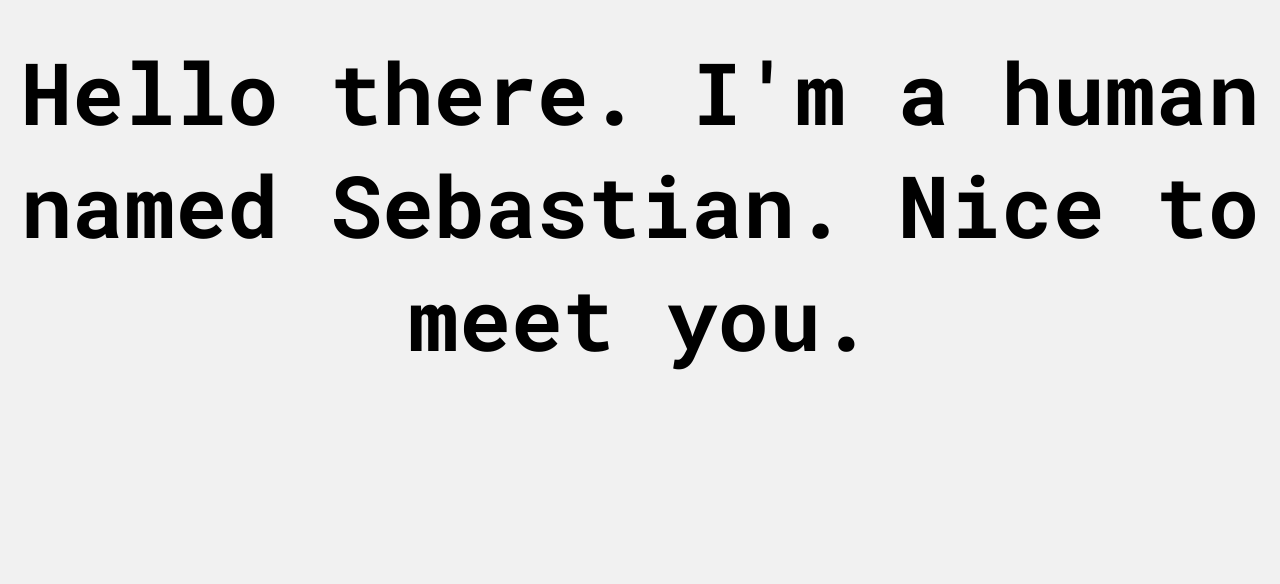
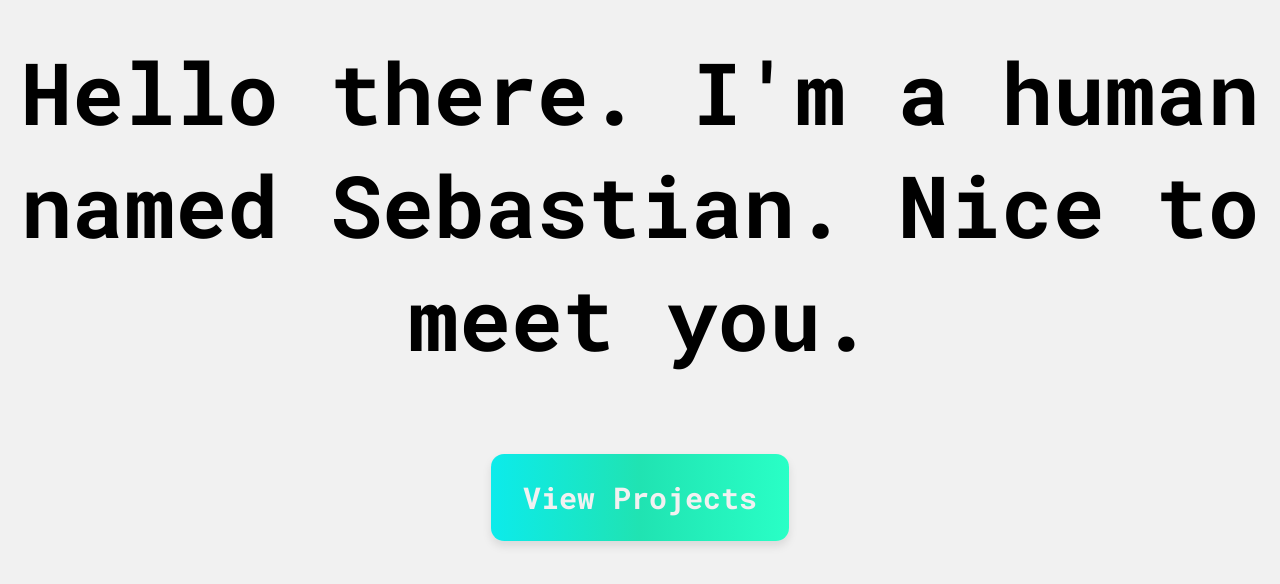
Before and after one commit to isebasus/oldportolio, a React (Create React App) app: page / in a window 1280 px wide. Shown: the part 112-696 px from the top of the page. Built offline with nearby package versions, Linux system fonts and the light colour scheme.

Commit message:
Update btn.js

```diff
--- a/src/btn.js
+++ b/src/btn.js
@@ -11,7 +11,10 @@ const styles = {
         fontSize: '30px',
         fontWeight: 700,
         boxShadow: '0px 5px 10px rgba(0, 0, 0, 0.1)',
-        animation: 'zoom 1s ease-in forwards',
+
+    },
+    buttonAnimation: {
+        animation: 'fade_up 1s ease-in forwards',
         animationDelay: '3.8s',
         visibility: 'hidden',
     },
@@ -25,16 +28,16 @@ const styles = {
             transform: 'translateY(0px)',
             opacity: 1.0,
             visibility: 'visible',
-        }
-    }
+        },
+    },
 
 }
 
 
 const Button = ({classes, children}) => {
     return(
-        <div style = { styles.buttonLocation }>
-            <input className="font" style = { styles.button } value="View Projects" type="button"></input>
+        <div style = { styles.buttonAnimation }>
+            <button className="font" style = { styles.button } type="button">View Projects</button>
         </div>
     )
 }
```
